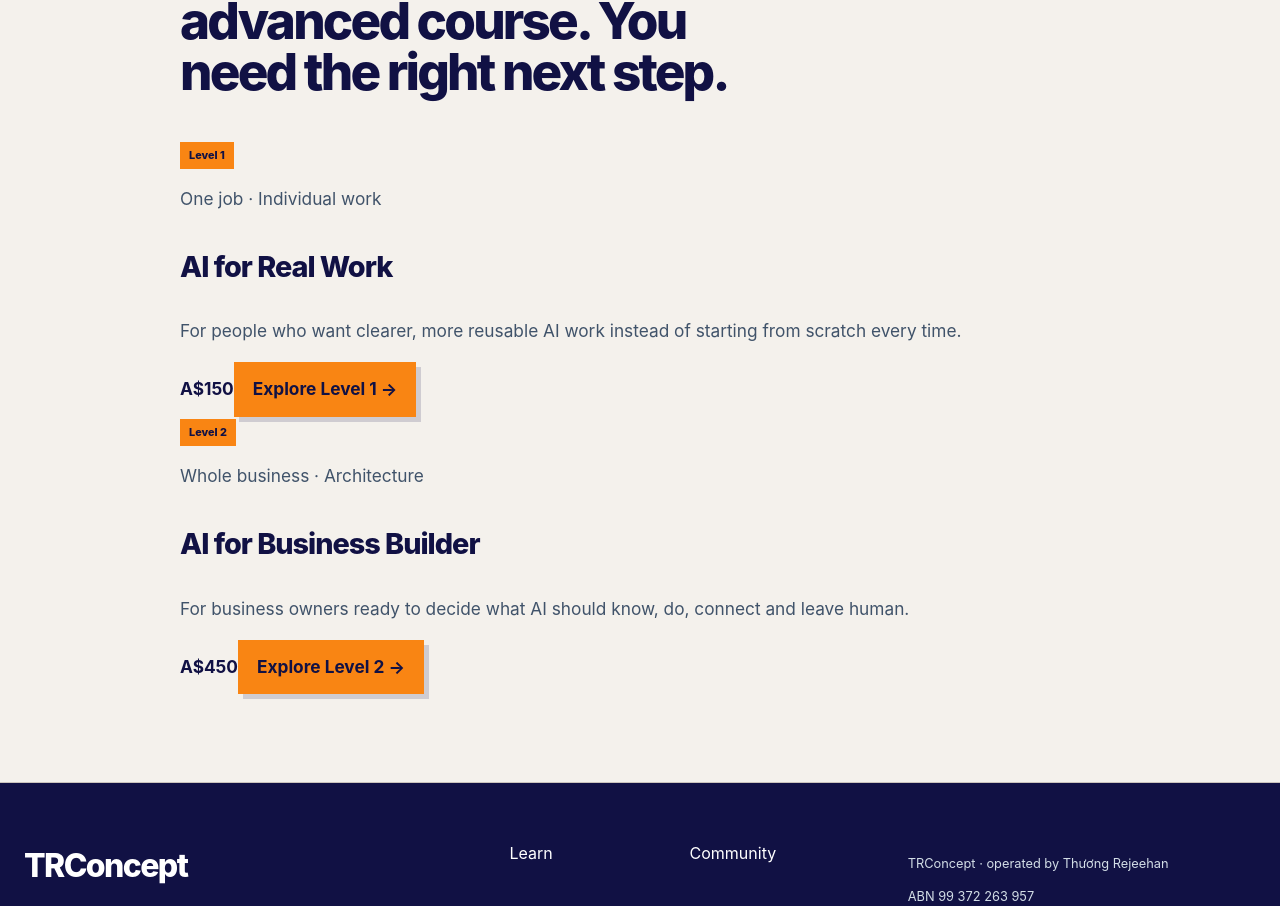
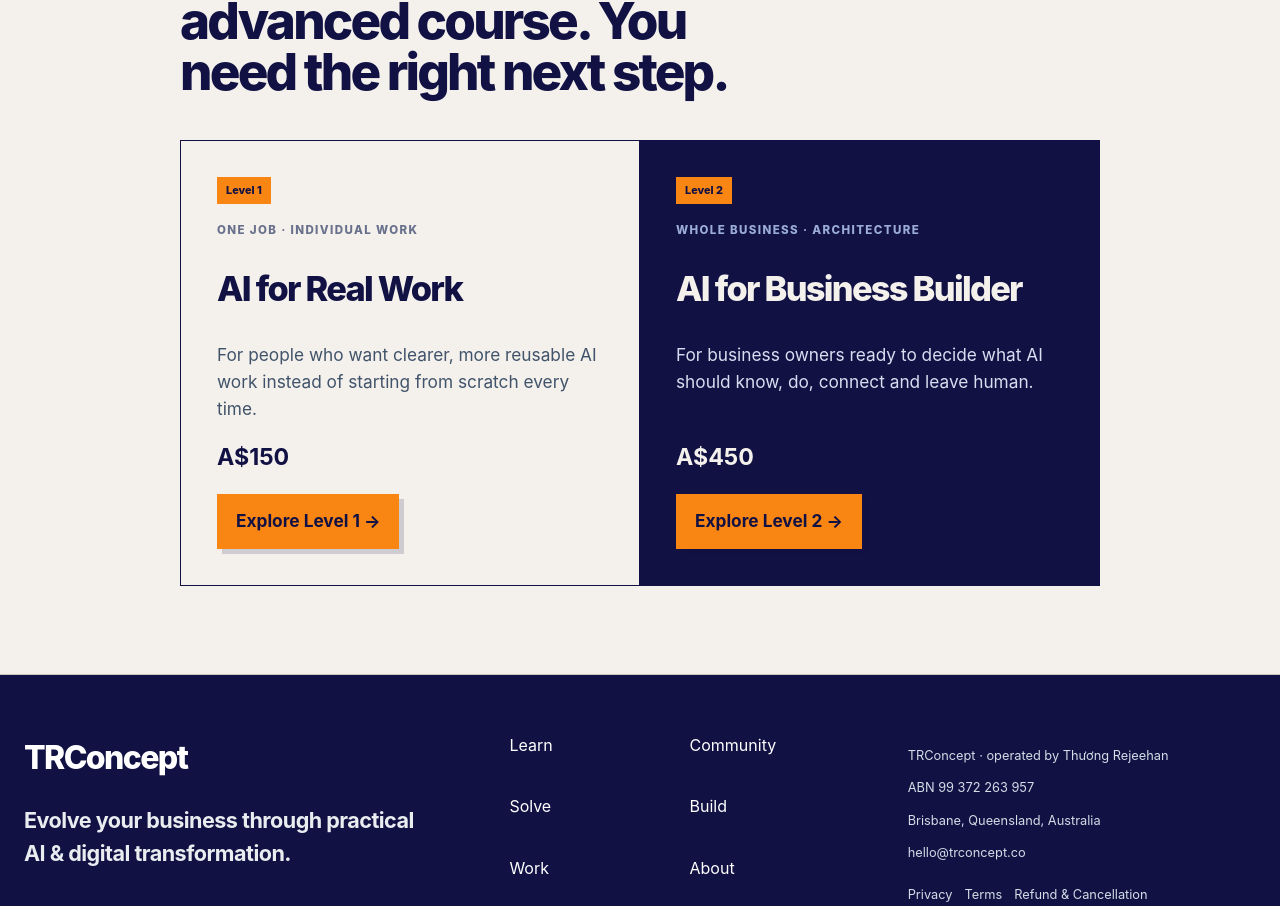
Before and after one commit to thuongr/tr-concept-website, a Next.js app: page /learn in a window 1280 px wide. Shown: the part 902-1808 px from the top of the page. Built offline with nearby package versions, Linux system fonts and the light colour scheme; no server answers; the database is empty.

Commit message:
style: add visual Learn course selector

```diff
--- a/app/globals.css
+++ b/app/globals.css
@@ -222,3 +222,15 @@ body{background:var(--white);color:var(--ink)}
  .definition-grid article h3,.three-steps article h3{margin:.35rem 0 .65rem}
  .definition-grid article p,.three-steps article p{margin-bottom:0}
 }
+
+
+.learn-paths{display:grid;grid-template-columns:1fr 1fr;margin-top:38px;border:1px solid var(--ink)}
+.learn-paths article{padding:36px;min-height:390px;display:flex;flex-direction:column;align-items:flex-start;border-right:1px solid var(--ink)}
+.learn-paths article:last-child{border-right:0}
+.learn-paths h3{font-family:Inter,Aptos,sans-serif;font-size:2.15rem;font-weight:800;letter-spacing:-.05em;margin:22px 0 10px}
+.learn-paths .path-kicker{font-size:.72rem;text-transform:uppercase;letter-spacing:.12em;font-weight:800;color:#68708b;margin:18px 0 0}
+.learn-paths strong{font-size:1.45rem;margin:auto 0 18px}
+.learn-path-dark{background:#111144;color:#f4f1ec}
+.learn-path-dark p{color:#d8def0}
+.learn-path-dark .path-kicker{color:#9bacd8}
+@media(max-width:700px){.learn-paths{grid-template-columns:1fr;border:0;gap:12px}.learn-paths article{min-height:330px;border:1px solid var(--ink)!important;padding:26px}.learn-paths h3{font-size:1.8rem}}
```
